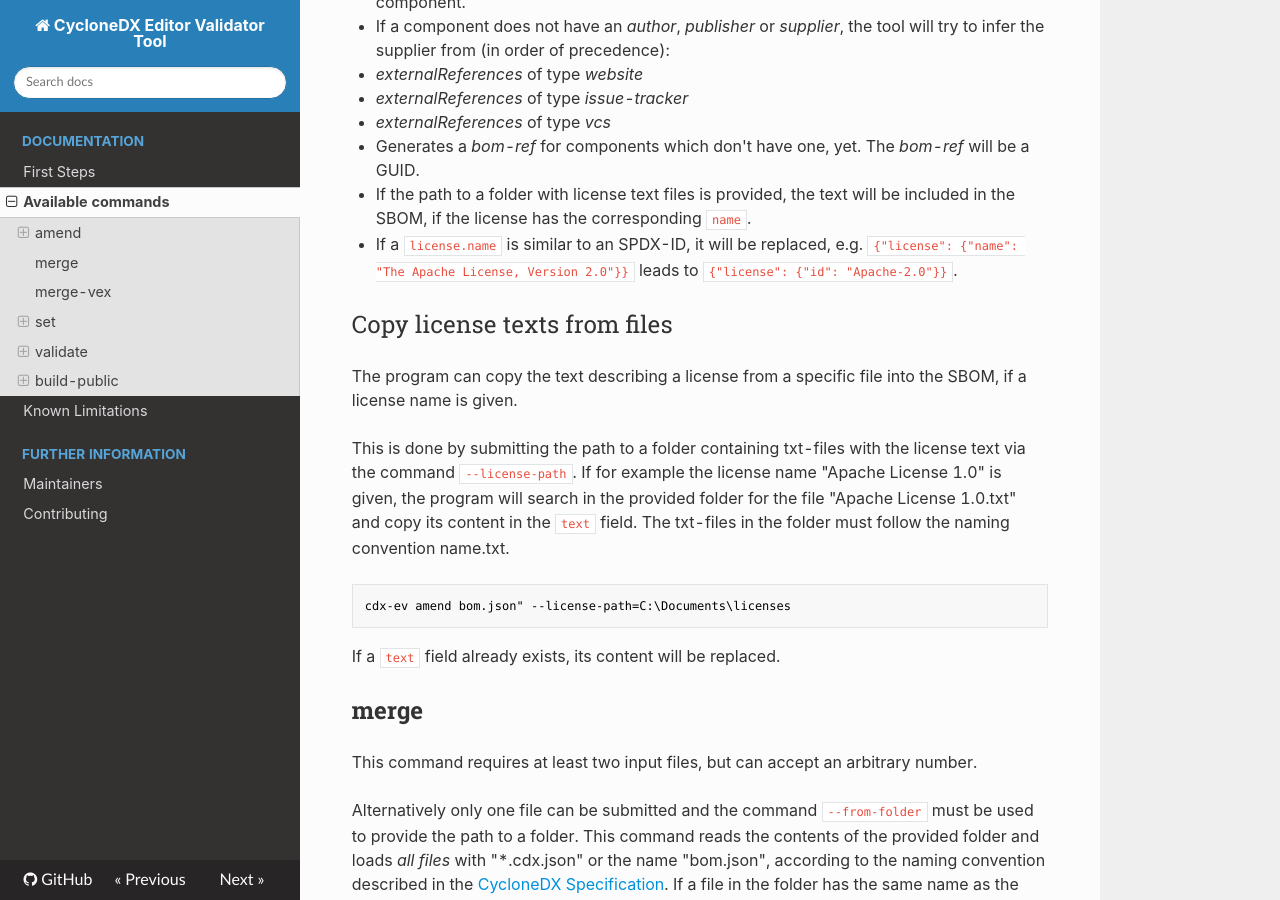
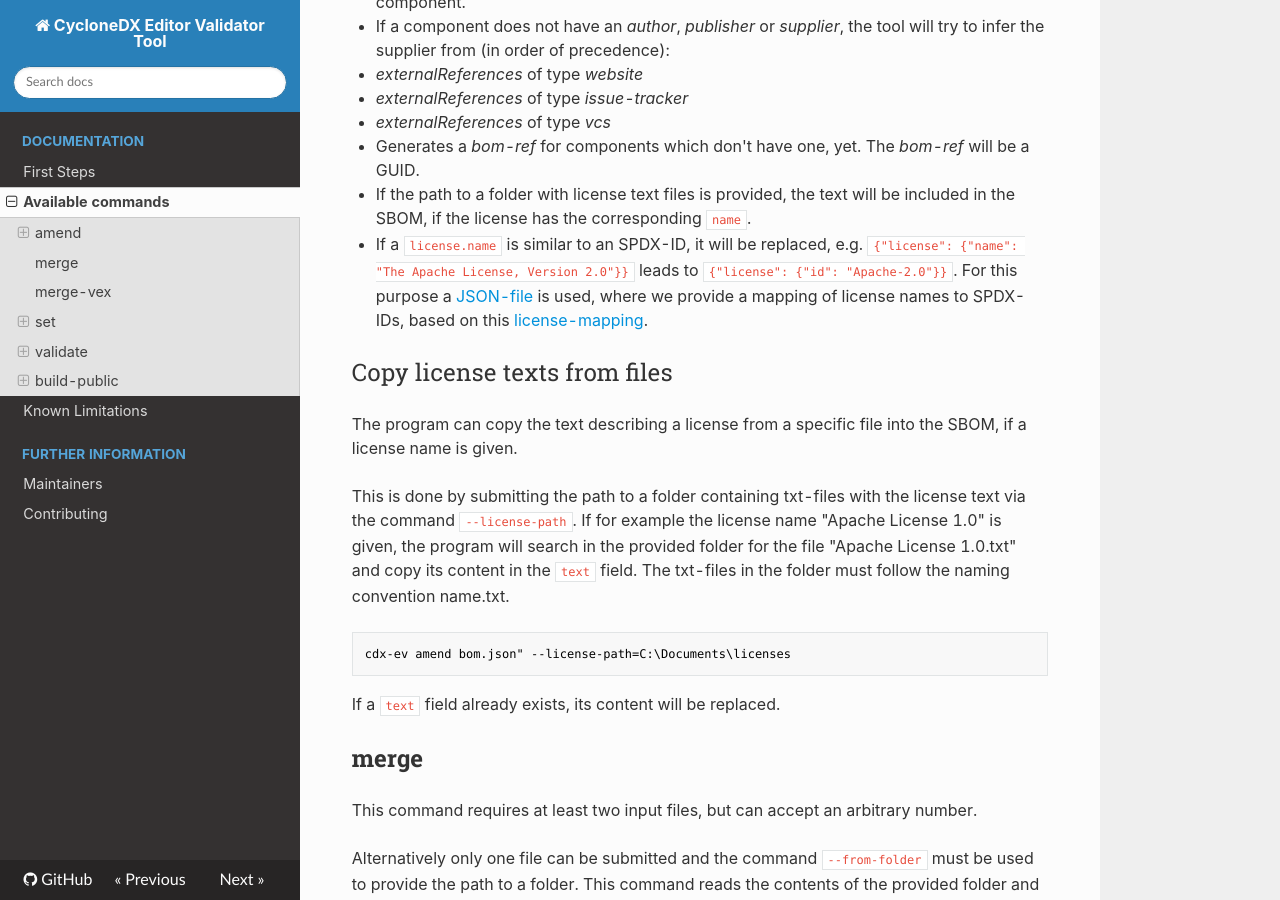
Before and after one commit to Festo-se/cyclonedx-editor-validator, an MkDocs documentation site: the page built from docs/available_commands.md, in a window 1280 px wide and 900 px high, scrolled down 634 px. Built offline with MkDocs 1.6.1, drawn with Linux system fonts in a browser that asks for light colours; nearby versions of some CDN libraries; some web fonts are replaced.

Commit message:
docs: add information for the source of license mapping

```diff
--- a/docs/available_commands.md
+++ b/docs/available_commands.md
@@ -20,7 +20,7 @@ Currently, the command adds or modifies the following pieces of information:
   * *externalReferences* of type *vcs*
 * Generates a *bom-ref* for components which don't have one, yet. The *bom-ref* will be a GUID.
 * If the path to a folder with license text files is provided, the text will be included in the SBOM, if the license has the corresponding `name`.
-* If a `license.name` is similar to an SPDX-ID, it will be replaced, e.g. `{"license": {"name": "The Apache License, Version 2.0"}}` leads to `{"license": {"id": "Apache-2.0"}}`.
+* If a `license.name` is similar to an SPDX-ID, it will be replaced, e.g. `{"license": {"name": "The Apache License, Version 2.0"}}` leads to `{"license": {"id": "Apache-2.0"}}`. For this purpose a [JSON-file](https://github.com/Festo-se/cyclonedx-editor-validator/blob/main/cdxev/amend/license_name_spdx_id_map.json) is used, where we provide a mapping of license names to SPDX-IDs, based on this [license-mapping](https://github.com/CycloneDX/cyclonedx-core-java/blob/master/src/main/resources/license-mapping.json).
 
 ### Copy license texts from files
 
```
